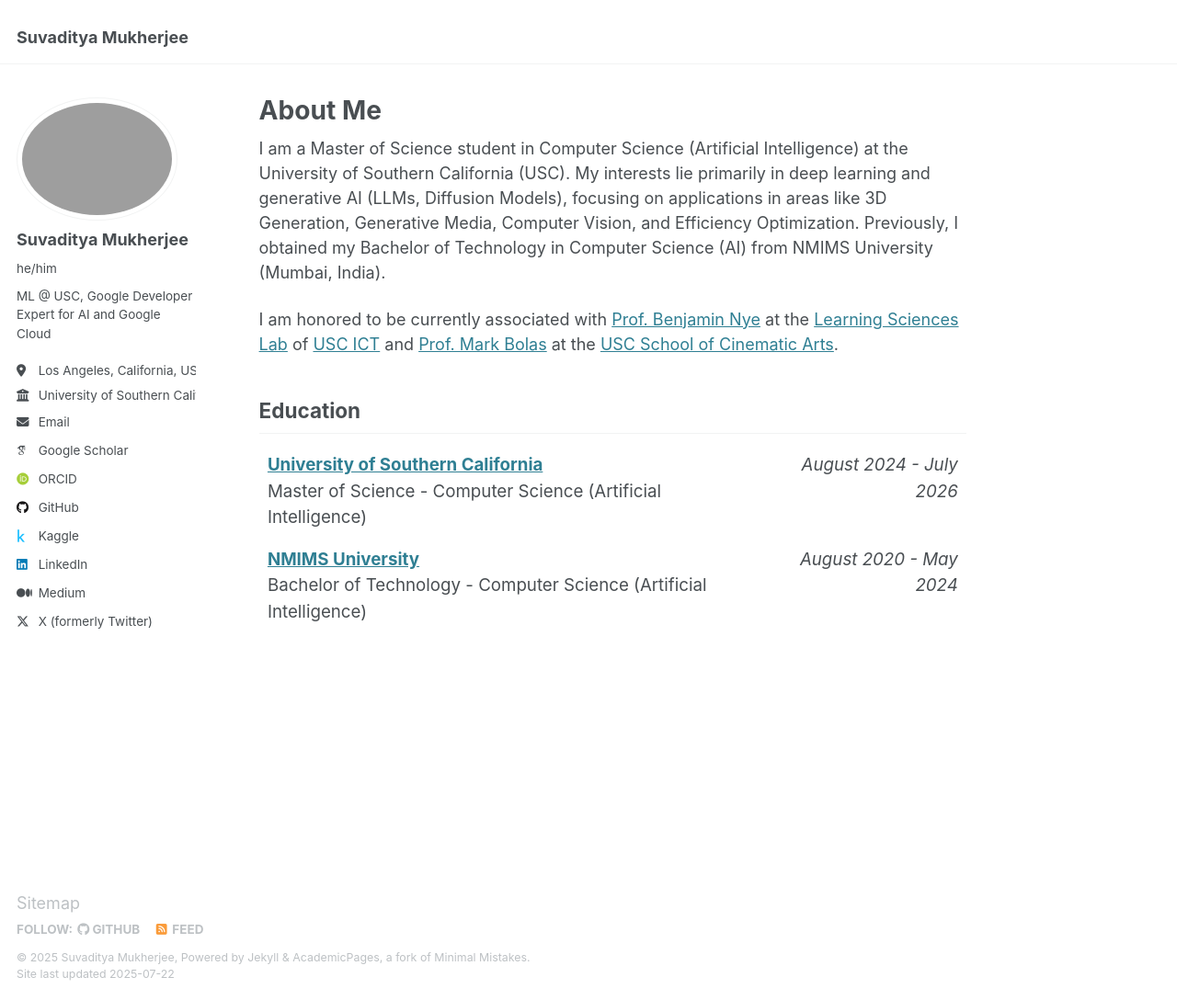
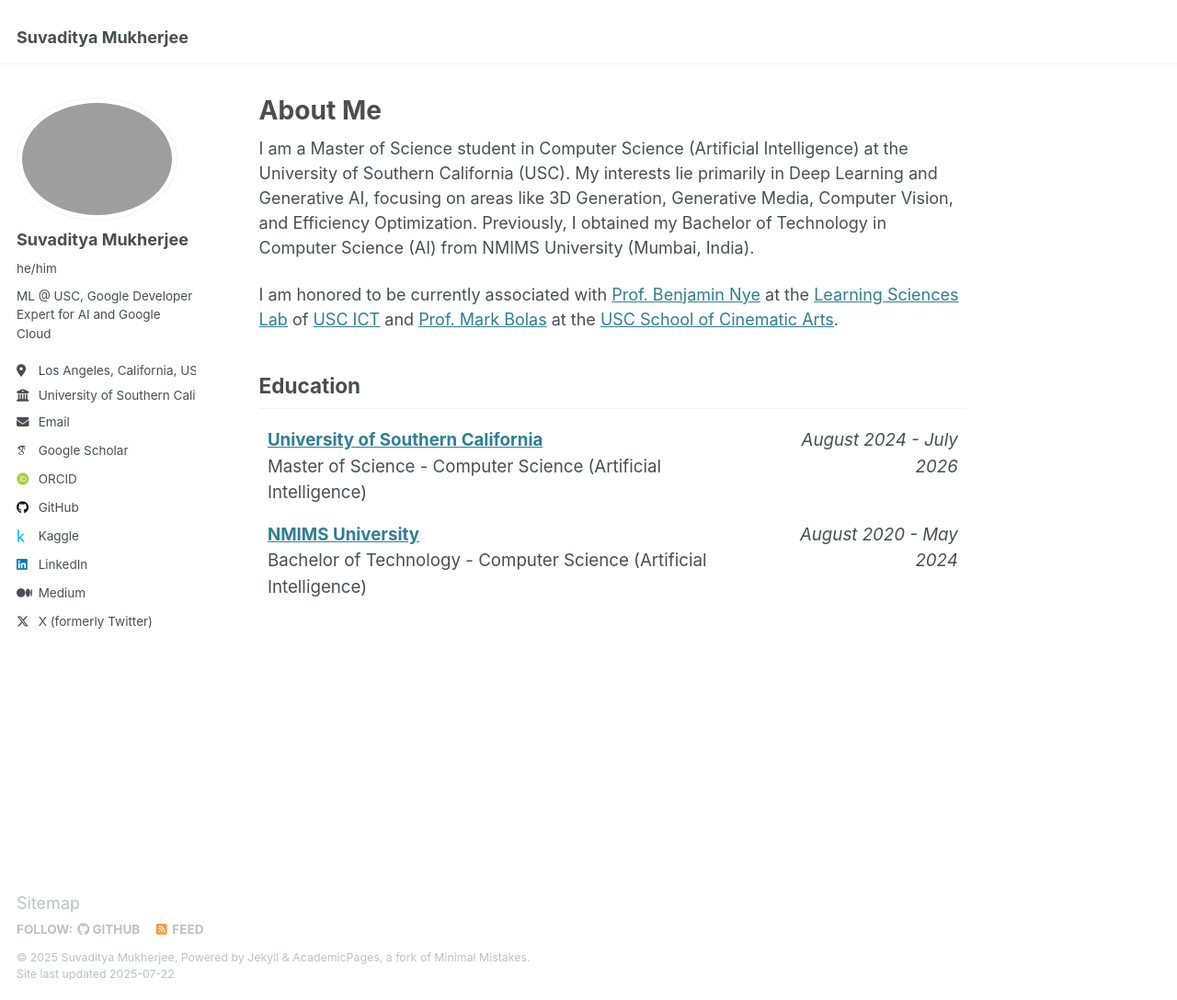
Before and after one commit to suvadityamuk/research-website, a Jekyll site: the page built from _pages/about.md, in a window 1280 px wide and 1088 px high. Shown: the whole window at 92% size. Built offline with Jekyll 4.4.1, drawn with Linux system fonts in a browser that asks for light colours; some web fonts are replaced.

Commit message:
chore: update intro
Signed-off-by: Suvaditya Mukherjee <suvadityamuk@gmail.com>

```diff
--- a/_pages/about.md
+++ b/_pages/about.md
@@ -9,7 +9,7 @@ redirect_from:
 
 <!-- # About Me -->
 
-I am a Master of Science student in Computer Science (Artificial Intelligence) at the University of Southern California (USC). My interests lie primarily in deep learning and generative AI (LLMs, Diffusion Models), focusing on applications in areas like 3D Generation, Generative Media, Computer Vision, and Efficiency Optimization. Previously, I obtained my Bachelor of Technology in Computer Science (AI) from NMIMS University (Mumbai, India).
+I am a Master of Science student in Computer Science (Artificial Intelligence) at the University of Southern California (USC). My interests lie primarily in Deep Learning and Generative AI, focusing on areas like 3D Generation, Generative Media, Computer Vision, and Efficiency Optimization. Previously, I obtained my Bachelor of Technology in Computer Science (AI) from NMIMS University (Mumbai, India).
 
 I am honored to be currently associated with [Prof. Benjamin Nye](https://sites.google.com/site/benjaminnye/) at the [Learning Sciences Lab](https://ict.usc.edu/research/labs-groups/learning-sciences/) of [USC ICT](https://ict.usc.edu/) and [Prof. Mark Bolas](https://www.markbolas.com/) at the [USC School of Cinematic Arts](https://cinema.usc.edu/interactive/index.cfm).
 
```
Also changed, not shown: 1 other file.
